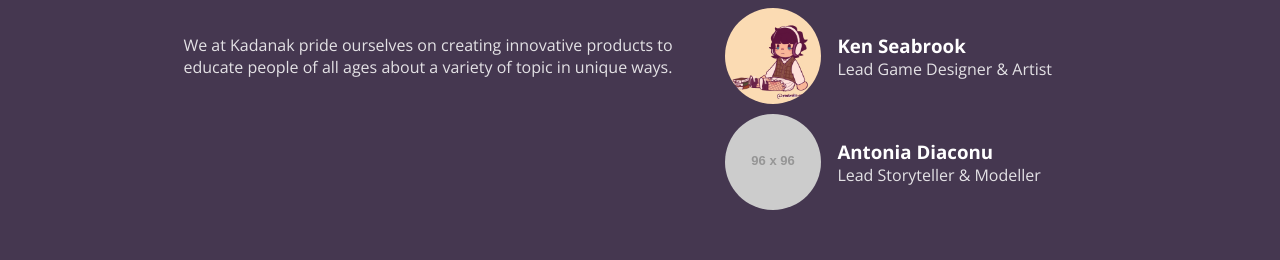
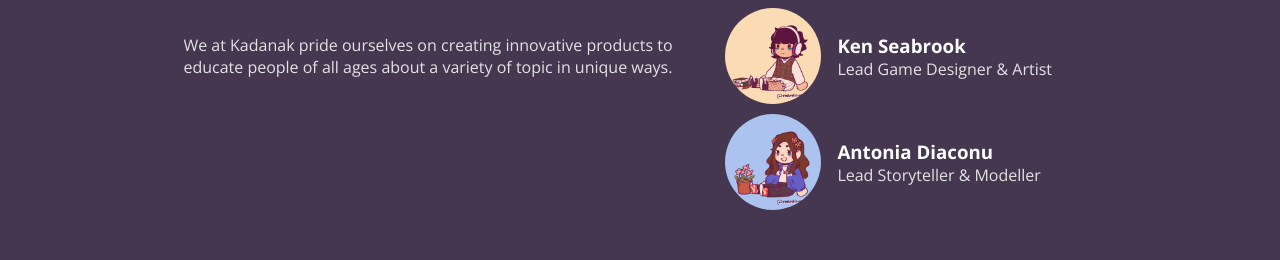
Before and after one commit to transcental/Kadanak, a React (Vite) app: page / in a window 1280 px wide. Shown: the part 905-1165 px from the top of the page. Built offline with nearby package versions, Linux system fonts and the light colour scheme; a web font is replaced by a local one.

Commit message:
add antonia pfp

```diff
--- a/src/components/About/About.tsx
+++ b/src/components/About/About.tsx
@@ -29,7 +29,7 @@ export default function About() {
             </div>
           </div>
           <div className={styles.person}>
-            <img src="https://via.placeholder.com/96" alt="person" />
+            <img src="/avatars/antonia.png" alt="person" />
             <div className={styles.info}>
               <h3>Antonia Diaconu</h3>
               <p className={styles.desc}>
```
Also changed, not shown: public/avatars/antonia.png (added).
